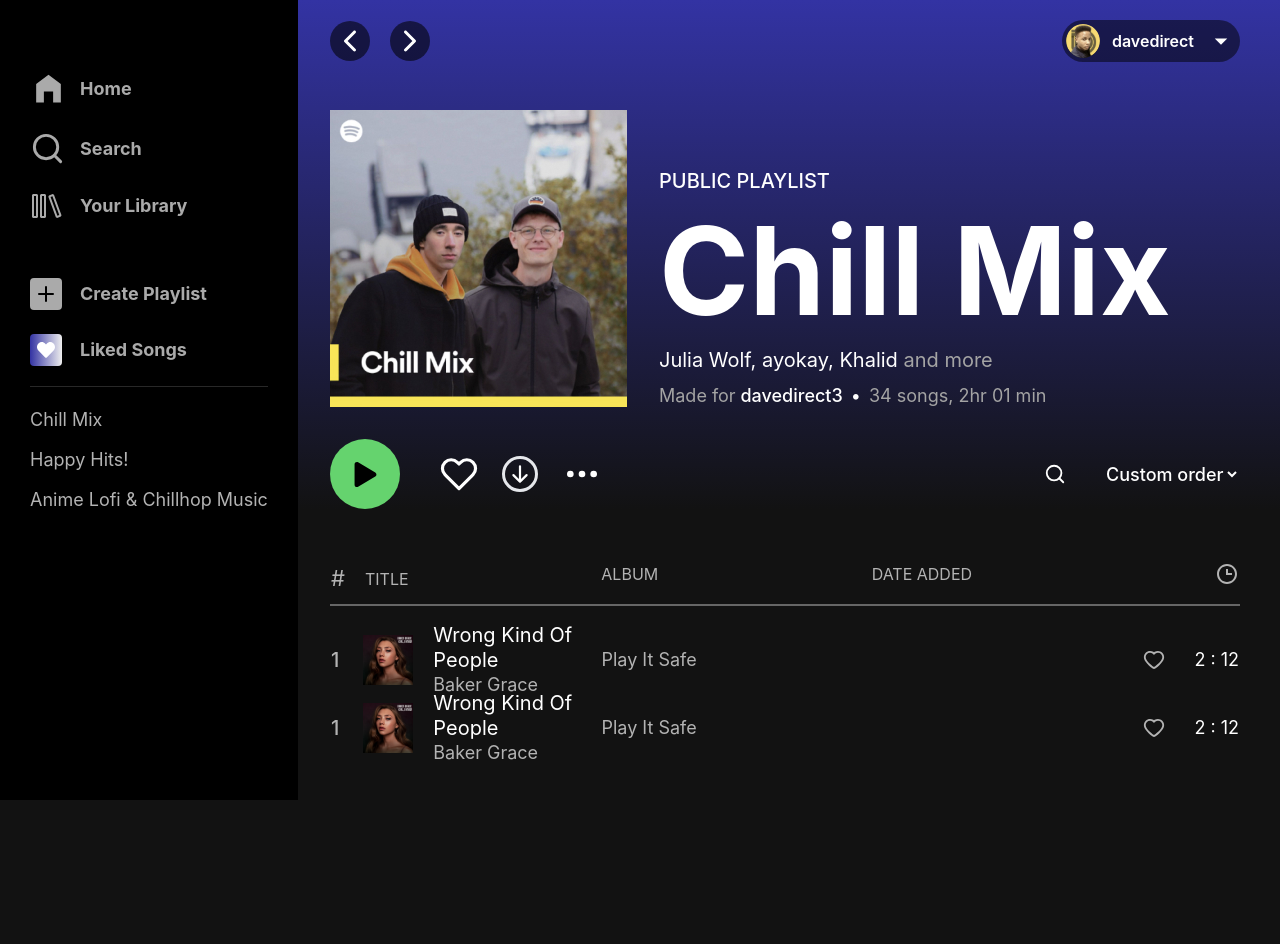
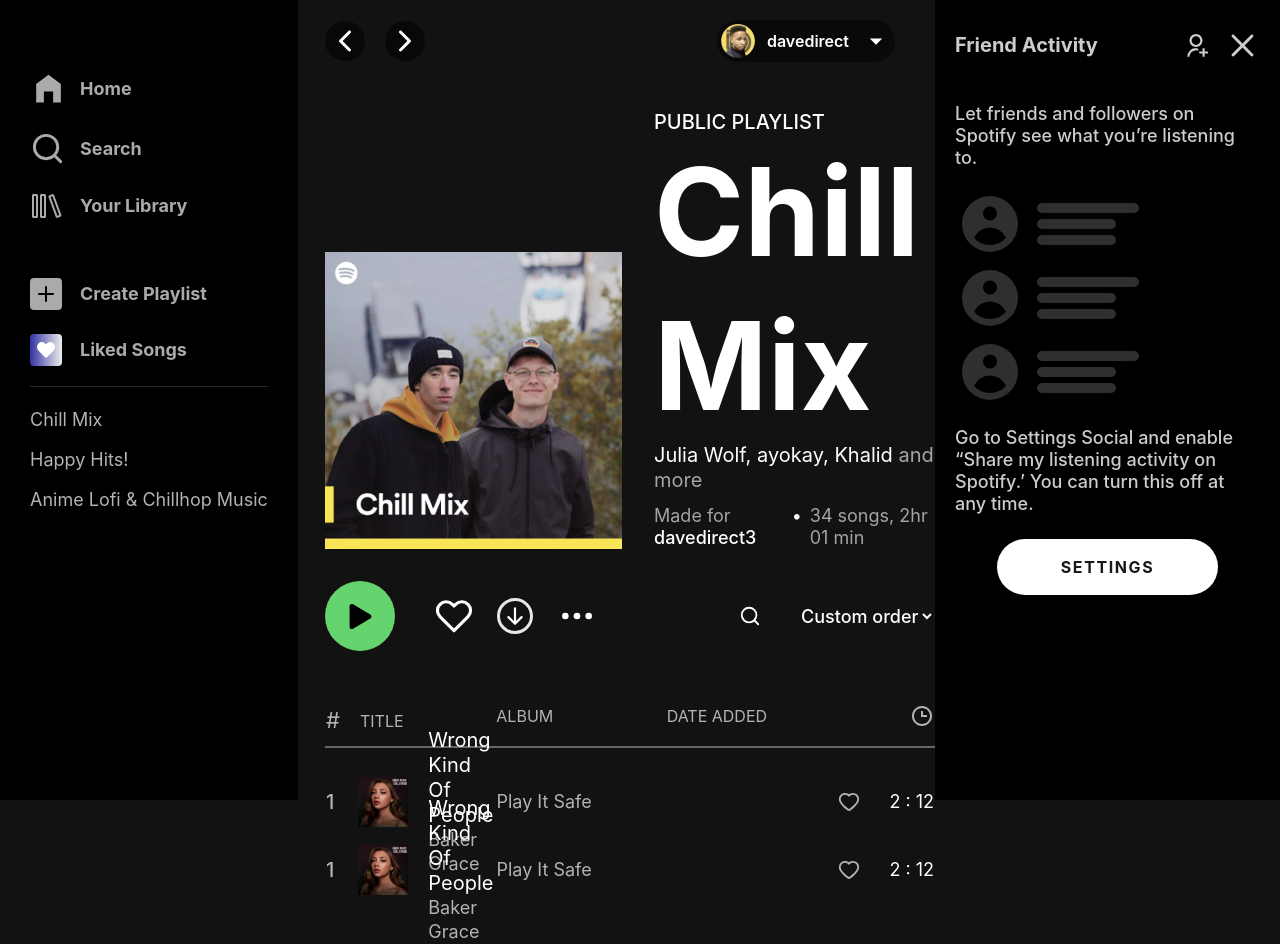
Before and after one commit to KamaProgman/spotify-clone, a React (Create React App) app: page /playlist in a window 1280 px wide. Before the commit the page ends 800 px from the top, so only its background shows below. Built offline with nearby package versions, Linux system fonts and the light colour scheme.

Commit message:
changing the structure of the layout

```diff
--- a/src/components/Header.jsx
+++ b/src/components/Header.jsx
@@ -3,9 +3,9 @@ import { MdArrowDropDown } from "react-icons/md";
 
 import ava from '../resources/ava.svg'
 
-const Header = () => {
+const Header = ({ isShown }) => {
    return (
-      <header className="text-white py-5 flex items-center justify-between">
+      <header className={` ${isShown ? 'isShown' : null}`}>
          <div className="flex items-center">
             <button className="p-[4px] bg-[#00000090] rounded-full mr-5">
                <IoIosArrowBack size='32' />
--- a/src/components/Login.jsx
+++ b/src/components/Login.jsx
@@ -8,8 +8,8 @@ const Login = () => {
    const { CLIENT_ID, REDIRECT_URI, AUTH_ENDPOINT, RESPONSE_TYPE } = useContext(spotify)
    return (
       <div className="bg-black flex justify-center w-full h-full fixed top-2/4 left-2/4 -translate-x-2/4 -translate-y-2/4 z-10">
-         <div className="w-full max-w-[500px] flex flex-col items-center bg-[#ffffff] py-4 px-6 rounded-lg fixed top-2/4 left-2/4 -translate-x-2/4 -translate-y-2/4 z-20">
-            <div className="flex items-center justify-center gap-2 mb-4 pb-3 text-3xl text-black w-full border-b-2">
+         <div className="w-full max-w-[500px] flex flex-col items-center bg-[#ffffff] py-[18px] px-6 rounded-lg fixed top-2/4 left-2/4 -translate-x-2/4 -translate-y-2/4 z-20">
+            <div className="flex items-center justify-center gap-2 mb-4 pb-4 text-3xl text-black w-full border-b-2">
                <BsSpotify size='50px' color='black' />
                <h2>Spotify</h2>
             </div>
--- /dev/null
+++ b/src/contexts/searchContext.js
@@ -0,0 +1,5 @@
+import { createContext } from "react";
+
+const searchContext = createContext('');
+
+export default searchContext;
--- a/src/index.scss
+++ b/src/index.scss
@@ -16,3 +16,24 @@ code {
   font-family: source-code-pro, Menlo, Monaco, Consolas, 'Courier New',
     monospace;
 }
+
+
+main {
+  @apply flex pl-[325px];
+
+	.bg-spotify {
+		@apply h-[510px] w-full absolute z-[-1] left-0 top-0 bg-gradient-to-b from-[#3333A3] to-[#121212];
+	}
+
+	.section1 {
+		@apply mt-[30px] flex-1 pr-[40px];
+	}
+}
+
+header {
+	@apply pl-[325px] pr-[40px] py-5 text-white flex items-center justify-between;
+
+	&.isShown {
+		@apply pr-[385px]
+	}
+}
--- a/src/layout/Layout.jsx
+++ b/src/layout/Layout.jsx
@@ -5,20 +5,18 @@ import Header from "../components/Header";
 import Drawer from "../components/Drawer";
 
 const Layout = ({ children }) => {
-   const [drawerIsShown, setDrawerIsShown] = useState(false);
+   const [drawerIsShown, setDrawerIsShown] = useState(true);
 
    return (
-      <div className="flex relative pl-[290px]">
-         <div className="h-[510px] w-full absolute z-[-1] left-0 top-0 bg-gradient-to-b from-[#3333A3] to-[#121212]"></div>
-         <Aside />
-         <div className="flex-1 h-fit px-10">
-            <Header />
-            <main>
-               {children}
-            </main>
-         </div>
-         {drawerIsShown ? <Drawer isShown={() => setDrawerIsShown(!drawerIsShown)} /> : null}
-      </div>
+      <>
+         <Header isShown={drawerIsShown} />
+         <main>
+            <Aside />
+            <div className="bg__spotify"></div>
+            {children}
+            {drawerIsShown ? <Drawer isShown={() => setDrawerIsShown(!drawerIsShown)} /> : null}
+         </main>
+      </>
    );
 }
 
--- a/src/pages/HomePage.jsx
+++ b/src/pages/HomePage.jsx
@@ -1,5 +1,4 @@
 import { useState, useEffect, useContext } from 'react';
-import axios from "axios"
 
 import Login from '../components/Login';
 import PlaylistRec from '../components/children/PlaylistRec';
@@ -49,15 +48,15 @@ const HomePage = () => {
          <Login />
       )
    }
+
    return (
-      <section>
-         <div className="mt-[30px]">
+      <section className="section1">
+         <div>
             <h1 className="font-bold text-[39px] text-white mb-[30px]">Good afternoon</h1>
             <div className="grid grid-cols-2 md:grid-cols-2 gap-4">
                <ItemComponent />
             </div>
          </div>
-
          <PlaylistList />
       </section>
    );
```
